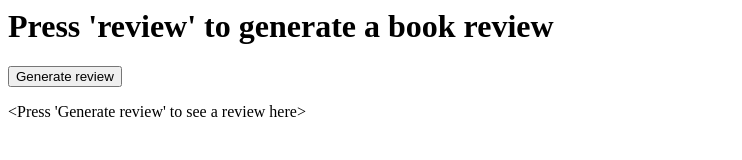
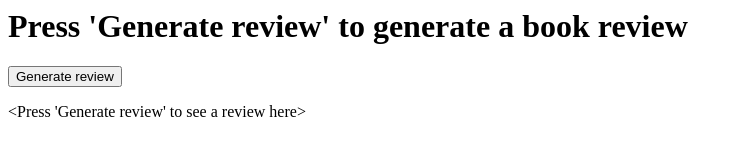
Before and after one commit to Jett59/book-reviewer, a plain HTML site: page index.html in a window 1280 px wide. Shown: the whole page, without its empty margins (0-742 px from the left). Drawn offline with Linux system fonts and the light colour scheme.

Commit message:
made the top heading say 'Generate review' instead of 'review' to reflect the rest of the website

```diff
--- a/index.html
+++ b/index.html
@@ -6,7 +6,7 @@
 </head>
 
 <body>
-    <h1>Press 'review' to generate a book review</h1>
+    <h1>Press 'Generate review' to generate a book review</h1>
     <button onclick="generateReview(getElementById('review'))">Generate review</button>
     <p id="review">&lt;Press 'Generate review' to see a review here&gt;</Review></p>
 </body>
```
